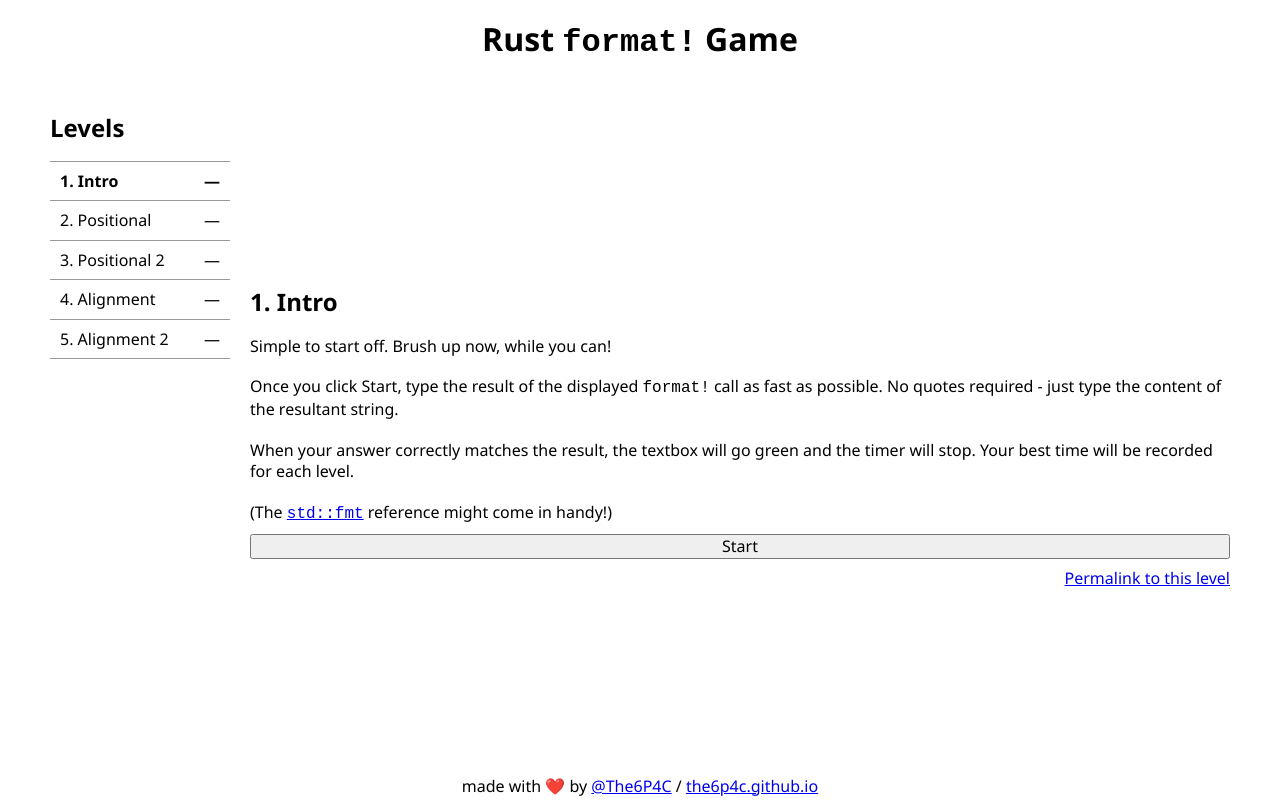
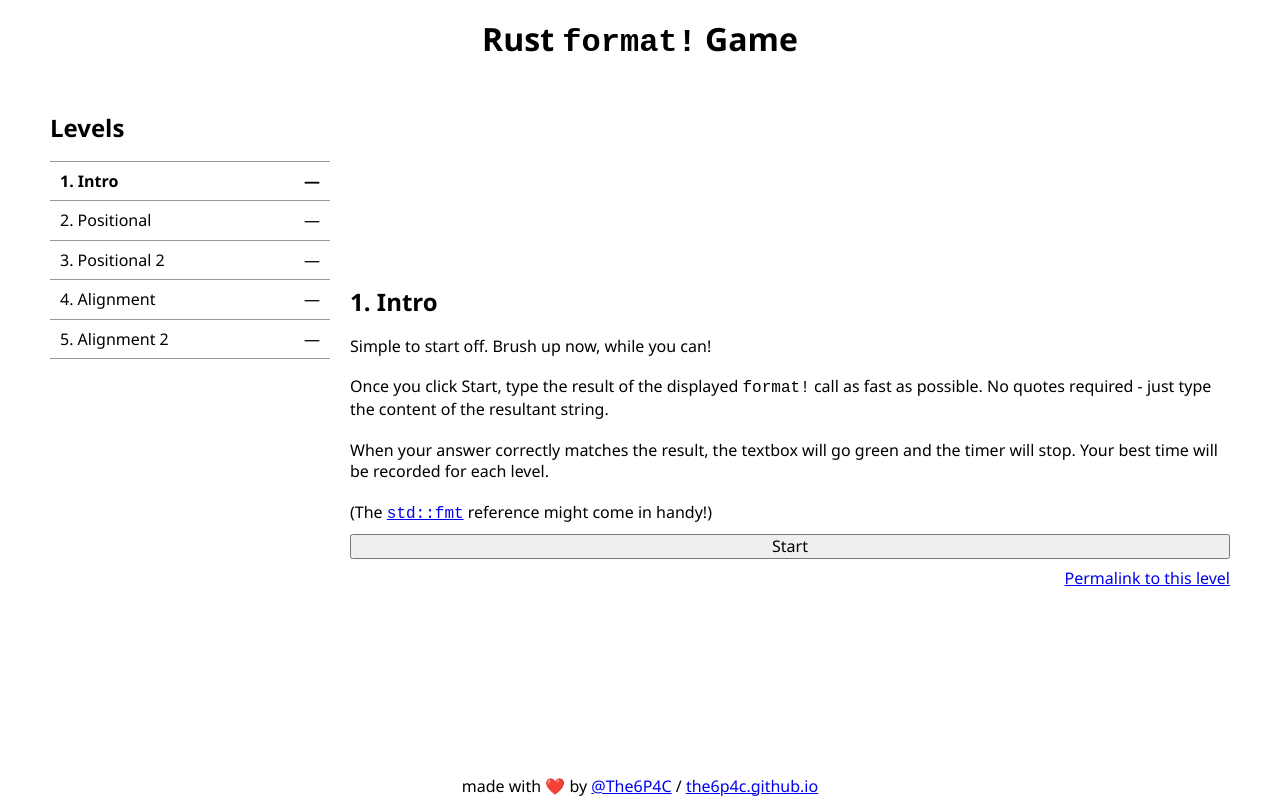
Before and after one commit to the6p4c/rust-fmt-game, a Vue app: page / in a window 1280 px wide. Built offline with nearby package versions, Linux system fonts and the light colour scheme.

Commit message:
Increase width of levels list to allow longer names

```diff
--- a/src/App.vue
+++ b/src/App.vue
@@ -137,7 +137,7 @@ body {
 
 @media (min-width: 800px) {
 	#app {
-		grid-template-columns: 200px auto;
+		grid-template-columns: 300px auto;
 		grid-template-areas:
 			"header header"
 			"levels-nav game"
```
